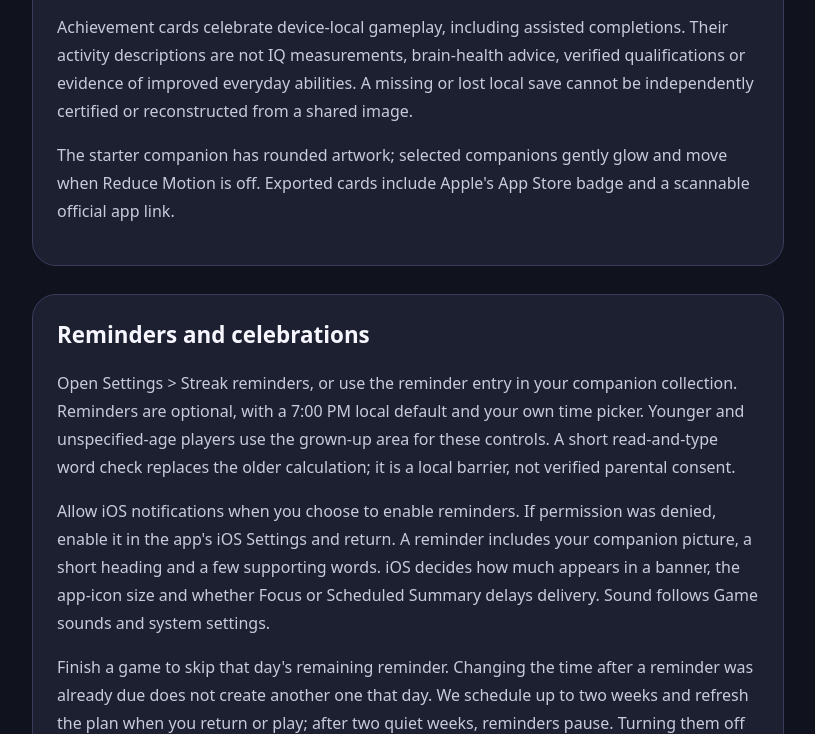
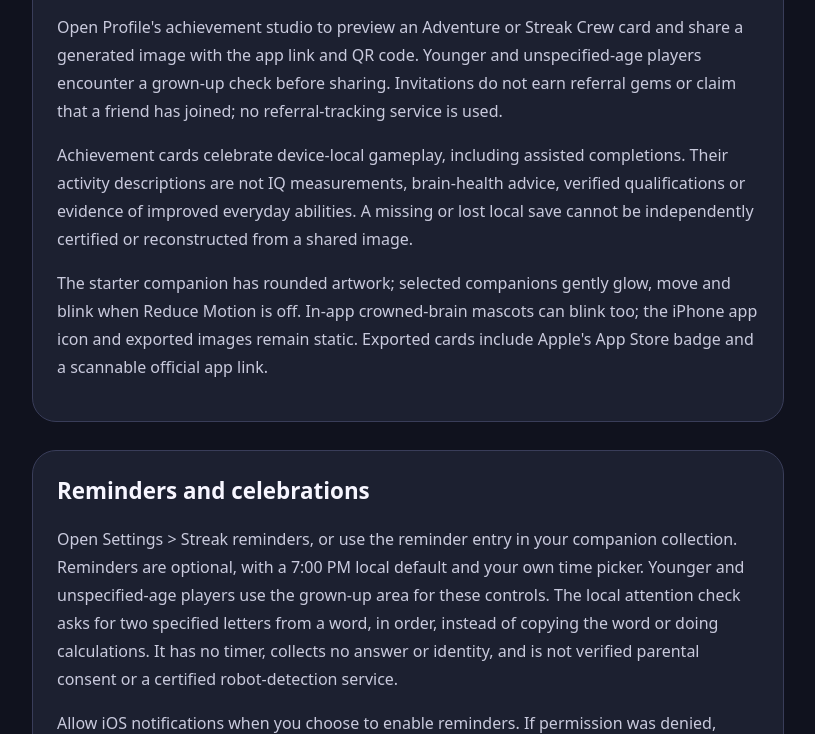
Before and after one commit to AmirDiafi/brainquest-site, a plain HTML site: page support.html in a window 1280 px wide. Shown: the part 2066-2800 px from the top of the page, without its empty margins (232-1047 px from the left). Drawn offline with Linux system fonts and the light colour scheme.

Commit message:
Explain attention checks and expanded gem packs
Document local two-letter challenges, motion-aware mascot blinks and storefront-localised gem packs.

Co-authored-by: Copilot <223556219+Copilot@users.noreply.github.com>

```diff
--- a/support.html
+++ b/support.html
@@ -17,6 +17,7 @@
     <section>
       <h2>Gems and purchases</h2>
       <p>Apple processes gem purchases. If a purchase was charged but gems have not arrived, keep the app installed, reconnect to the internet, and reopen the gem shop so unfinished transactions can retry. Contact support if it remains unresolved; do not purchase again just to retry delivery.</p>
+      <p>The updated gem shop includes 100, 500 and 1,000-gem packs when available from Apple. Prices are localised by the App Store for your storefront, with the final amount shown before payment. Smaller gem artwork gently shimmers when Reduce Motion is off; it does not indicate a time-limited offer or change the contents of a pack.</p>
       <p>Consumable gems and puzzle progress currently stay on your device. There is no cross-device wallet or guaranteed recovery after deleting the app. Apple's Restore Purchases mechanism does not restore spent consumables.</p>
       <p>For refund requests, visit <a href="https://reportaproblem.apple.com/">Apple's Report a Problem</a>.</p>
       <p>In the MindCrown update, No ad breaks is an optional monthly or yearly auto-renewing subscription. It removes automatic between-game ads while active; explicitly chosen videos to earn gems remain available. Use Restore purchases in the subscription screen to restore an active subscription on the same Apple Account. Manage or cancel it in <a href="https://apps.apple.com/account/subscriptions">Apple subscription settings</a>. Cancelling renewal normally keeps access until the paid period ends. Apple's purchase sheet shows the actual price and billing period before you confirm.</p>
@@ -33,11 +34,11 @@
       <p>Finish at least one game each day to grow a consecutive-day streak. Replays and assisted finishes count once for the day, without adding extra first-win XP or gems. Companions unlock at 3, 7, 14, 30, 50, 100, 300, 500, 700 and 1,000 days, alongside your starter companion. Collected companions stay yours after a break; choose one from Home or Profile.</p>
       <p>Open Profile's achievement studio to preview an Adventure or Streak Crew card and share a generated image with the app link and QR code. Younger and unspecified-age players encounter a grown-up check before sharing. Invitations do not earn referral gems or claim that a friend has joined; no referral-tracking service is used.</p>
       <p>Achievement cards celebrate device-local gameplay, including assisted completions. Their activity descriptions are not IQ measurements, brain-health advice, verified qualifications or evidence of improved everyday abilities. A missing or lost local save cannot be independently certified or reconstructed from a shared image.</p>
-      <p>The starter companion has rounded artwork; selected companions gently glow and move when Reduce Motion is off. Exported cards include Apple's App Store badge and a scannable official app link.</p>
+      <p>The starter companion has rounded artwork; selected companions gently glow, move and blink when Reduce Motion is off. In-app crowned-brain mascots can blink too; the iPhone app icon and exported images remain static. Exported cards include Apple's App Store badge and a scannable official app link.</p>
     </section>
     <section>
       <h2>Reminders and celebrations</h2>
-      <p>Open Settings &gt; Streak reminders, or use the reminder entry in your companion collection. Reminders are optional, with a 7:00 PM local default and your own time picker. Younger and unspecified-age players use the grown-up area for these controls. A short read-and-type word check replaces the older calculation; it is a local barrier, not verified parental consent.</p>
+      <p>Open Settings &gt; Streak reminders, or use the reminder entry in your companion collection. Reminders are optional, with a 7:00 PM local default and your own time picker. Younger and unspecified-age players use the grown-up area for these controls. The local attention check asks for two specified letters from a word, in order, instead of copying the word or doing calculations. It has no timer, collects no answer or identity, and is not verified parental consent or a certified robot-detection service.</p>
       <p>Allow iOS notifications when you choose to enable reminders. If permission was denied, enable it in the app's iOS Settings and return. A reminder includes your companion picture, a short heading and a few supporting words. iOS decides how much appears in a banner, the app-icon size and whether Focus or Scheduled Summary delays delivery. Sound follows Game sounds and system settings.</p>
       <p>Finish a game to skip that day's remaining reminder. Changing the time after a reminder was already due does not create another one that day. We schedule up to two weeks and refresh the plan when you return or play; after two quiet weeks, reminders pause. Turning them off cancels the app's queued streak reminders. Your collected companions are never removed for missing a day.</p>
       <p>A verified gem delivery or new active subscription can show a brief celebration with light sound and haptics, following your preferences. Cancelling, pending approval, recurring renewals and repeated transaction callbacks do not create a new purchase celebration. A celebration is not a second payment or an extra gem award. First-win XP and gem rules are unchanged.</p>
```
